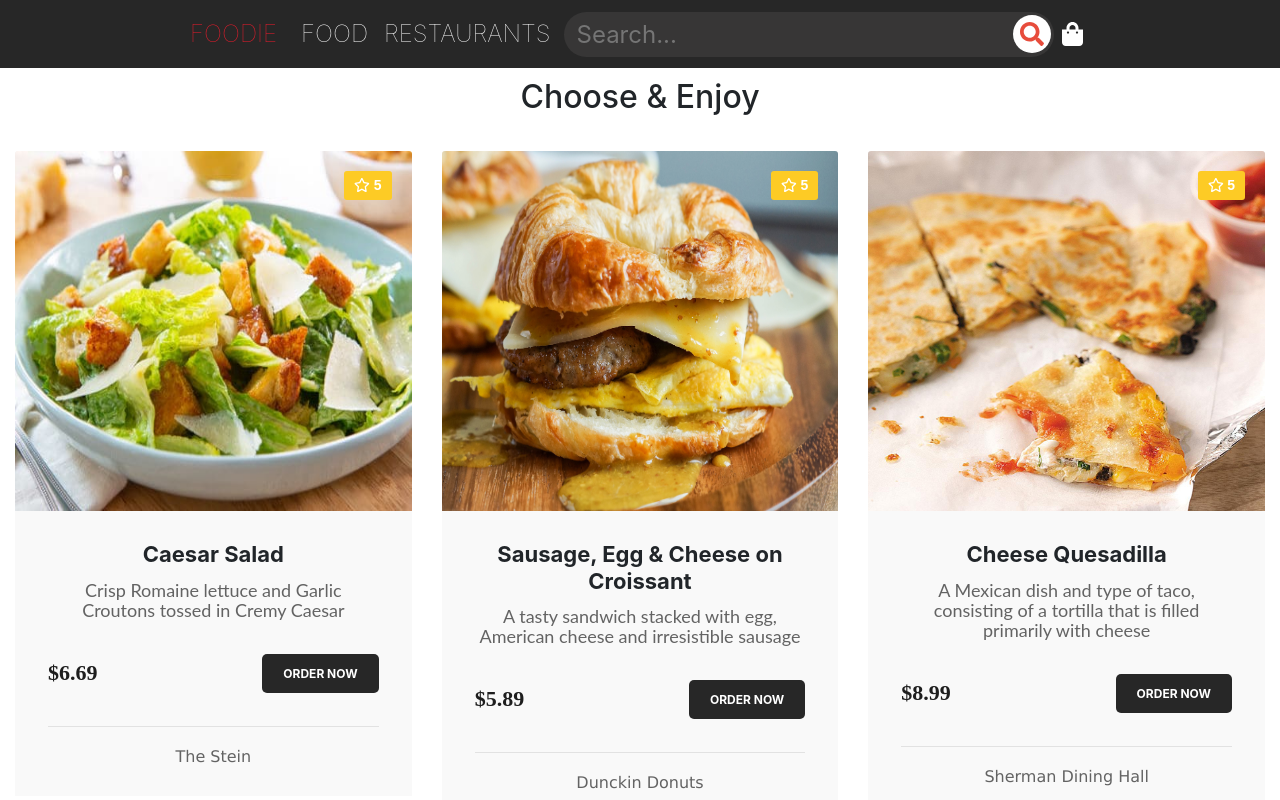
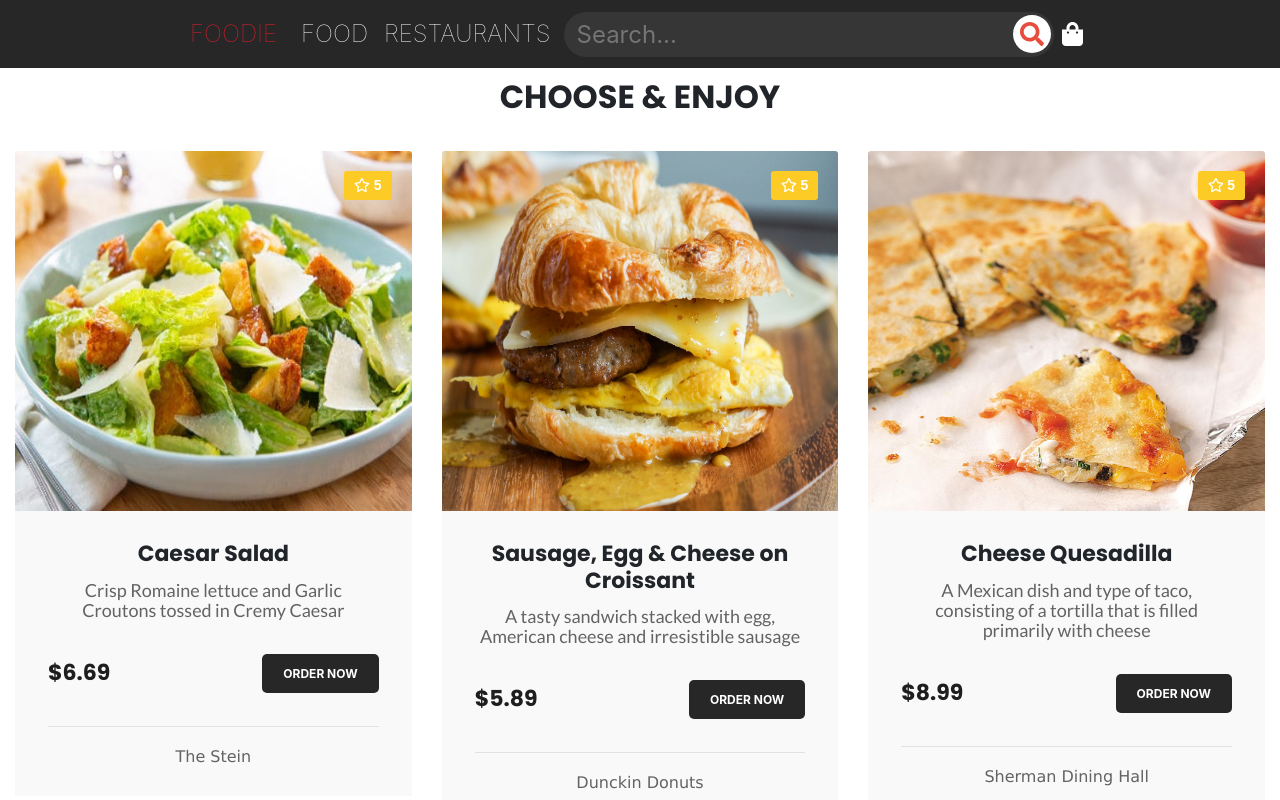
Before and after one commit to Alicia-Sheng/Foodie-WebVersion, a React app: page / in a window 1280 px wide. Shown: the top 800 px of the page. Built offline with nearby package versions, Linux system fonts and the light colour scheme.

Commit message:
Update font

```diff
--- a/src/components/MainContent.js
+++ b/src/components/MainContent.js
@@ -4,7 +4,7 @@
 
 import foodData from '../../assets/data.js'
 
-// import '../style.css'
+import '../style.css'
 
 function MainContent() {
   return (
--- a/src/containers/CardList.css
+++ b/src/containers/CardList.css
@@ -61,6 +61,7 @@
 }
 
 .card-title {
+    font-family: Poppins;
     font-size: 22px;
     font-weight: 700;
     margin-bottom: 12px;
--- a/src/index.html
+++ b/src/index.html
@@ -4,6 +4,8 @@
     <meta charset="UTF-8" />
     <meta name="viewport" content="width=device-width, initial-scale=1.0" />
     <meta http-equiv="X-UA-Compatible" content="ie=edge" />
+    <link href="https://fonts.googleapis.com/css2?family=Lato&display=swap" rel="stylesheet">
+    <link href="https://fonts.googleapis.com/css2?family=Poppins:wght@700&display=swap" rel="stylesheet">
     <title>Foodie</title>
   </head>
   <body>
--- a/src/style.css
+++ b/src/style.css
@@ -1,25 +1,6 @@
 .container {
     padding: 0px;
     max-width: 1380px;
-}
-
-#mainNavbar {
-    font-size: 1.5rem;
-    font-weight: 100;
-    background-color: #272727;
-}
-
-#mainNavbar .nav-link {
-    color: white;
-}
-
-#mainNavbar .nav-link:hover {
-    color: #EA1C2C;
-}
-
-#mainNavbar .navbar-brand {
-    color: #EA1C2C;
-    font-size: 1.5rem;
 }
 
 .title-wrapper {
@@ -34,7 +15,9 @@
 }
 
 .title-inner {
+    font-family: Poppins;
     display: inline-block;
     max-width: 55%;
     vertical-align: middle;
+    text-transform: uppercase;
 }
```
